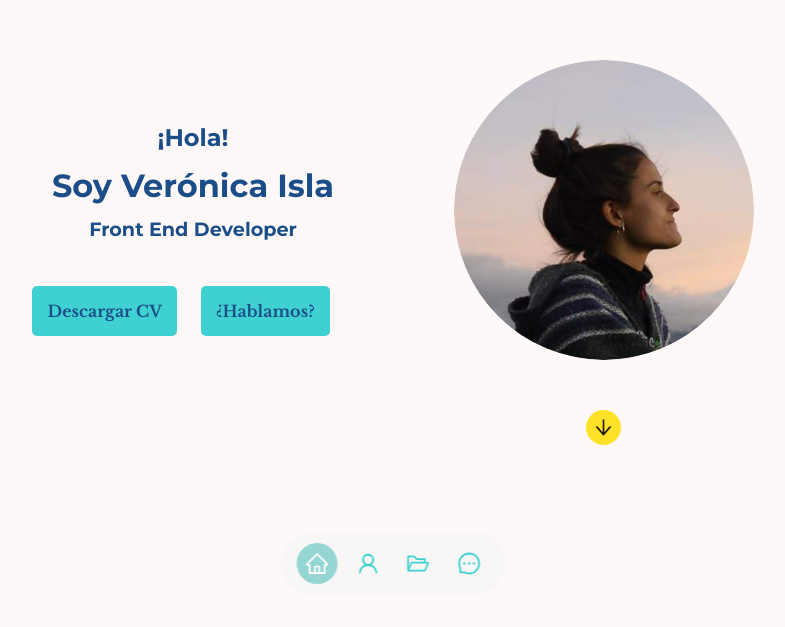
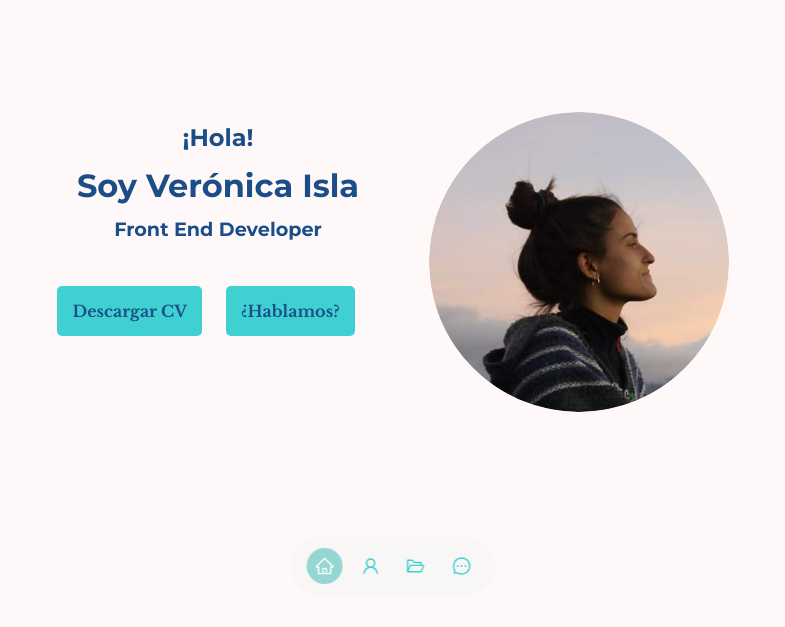
Before and after one commit to veroisla/Portfolio, a React (Create React App) app: page / in a window 1280 px wide. Shown: the part 173-800 px from the top of the page, without its empty margins (247-1032 px from the left). Built offline with nearby package versions, Linux system fonts and the light colour scheme.

Commit message:
eliminate arrow header, add a contact button on footer

```diff
--- a/src/components/About.js
+++ b/src/components/About.js
@@ -8,7 +8,7 @@ function About(params) {
     <section id="about">
       <div className="about">
         <h2 className="about__aboutMe">Sobre mí</h2>
-        <div>
+        <div className="about__info">
           <p className="about__text">
             <strong>Soy Verónica Isla, Programadora Front End</strong>
           </p>
--- a/src/components/Footer.js
+++ b/src/components/Footer.js
@@ -4,10 +4,24 @@ import '../styles/Components/Footer.scss';
 import { BsLinkedin } from 'react-icons/bs';
 import { BsGithub } from 'react-icons/bs';
 import { FiMail } from 'react-icons/fi';
+import { AiOutlineArrowUp } from 'react-icons/ai';
 
 function Footer(params) {
   return (
     <footer className="footer">
+      <div className="footer__arrowAndContact">
+        <button type="button" className="footer__btn">
+          <a
+            className="footer__link"
+            href="https://www.linkedin.com/in/veronica-isla-garcia-de-leaniz/"
+            target="_blank"
+            rel="noreferrer"
+          >
+            ¡Contacta!
+          </a>
+        </button>
+        <a href="#home">{/* <AiOutlineArrowUp /> */}</a>
+      </div>
       <div className="footer__social">
         {' '}
         <a
--- a/src/components/Header.js
+++ b/src/components/Header.js
@@ -4,8 +4,6 @@ import '../styles/Components/Header.scss';
 import Nav1 from '../components/Nav1';
 import CV from '../CV.pdf';
 import YO from '../images/YO.jpg.png';
-
-import { AiOutlineArrowDown } from 'react-icons/ai';
 
 function Header() {
   return (
@@ -37,13 +35,7 @@ function Header() {
           </button>
         </div>
       </div>
-
-      <div className="header__imgAndArrow">
-        <img className="header__img" src={YO} alt="Vero Isla"></img>
-        <a className="header__link arrow" href="#footer">
-          <AiOutlineArrowDown className="header__arrow" />
-        </a>
-      </div>
+      <img className="header__img" src={YO} alt="Vero Isla"></img>
     </header>
   );
 }
--- a/src/styles/Components/Footer.scss
+++ b/src/styles/Components/Footer.scss
@@ -9,6 +9,32 @@
     height: 18rem;
     background-color: $--color-yellow;
     color: $--color-black;
+
+    &__arrowAndContact {
+      display: flex;
+      align-items: center;
+      justify-content: center;
+    }
+
+
+    &__link {
+    color: $--color-black;
+    color: $--color-dark-blue;
+
+    }
+
+    &__btn {
+      background-color: $--color-blue;
+      font-weight: bold;
+      padding: 10px;
+      border-radius: 5px;
+      font-family: 'Montserrat', sans-serif;
+
+      &:hover {
+        background-color: $--color-light-blue;
+      }
+
+   }
 
     &__social {
       width: 30%;
--- a/src/styles/Components/Header.scss
+++ b/src/styles/Components/Header.scss
@@ -2,11 +2,12 @@
 @import "../Core/Variables.scss";
 
 .header {
-    height: 100vh;
-    overflow: hidden;
-    display: flex;
-    flex-direction: column;
-    text-align: center;
+  height: 100vh;
+  overflow: hidden;
+  display: flex;
+  flex-direction: column;
+  text-align: center;
+  align-items: center;
 
  //TEXT
 
@@ -15,7 +16,7 @@
    flex-direction: column;
    align-items: center;
    font-size: 1.4rem;
-   padding-top: 80px;
+   padding-top: 100px;
    color: $--color-dark-blue;
    font-family: 'Montserrat', sans-serif;
 
@@ -55,33 +56,13 @@
     color: $--color-dark-blue;
  }
 
- //IMG AND ARROW
- &__imgAndArrow {
-   display: flex;
-   flex-direction: column;
-   align-items: center;
-    margin-top: 20px;
- }
-
  &__img {
      width: 250px;
      height: 250px;
-     margin-top: 40px;
+     margin-top: 70px;
      border-radius: 50%;
  }
 
- &__arrow {
-   margin-top: 50px;
-   font-size: 35px;
-   background-color: $--color-yellow;
-   color: $--color-black;
-   border-radius: 50%;
-   padding: 6px;
-
-   &:hover {
-    background-color: $--color-green;
-   }
- }
 
  @media all and (min-width: 768px) {
  & {
@@ -95,10 +76,6 @@
 
 &__infoAndButtons {
   margin-right: 50px;
-}
-
-&__imgAndArrow {
-  margin-left: 50px;
 }
 
 
--- a/src/styles/Components/Nav1.scss
+++ b/src/styles/Components/Nav1.scss
@@ -26,7 +26,7 @@
     color: $--color-blue;
     font-size: 20px;
     @media all and (min-width: 1200px) {
-        font-size: 25px;
+        font-size: 20px;
     }
 
 }
```
Also changed, not shown: src/styles/Components/About.scss (+7 -0 lines).
